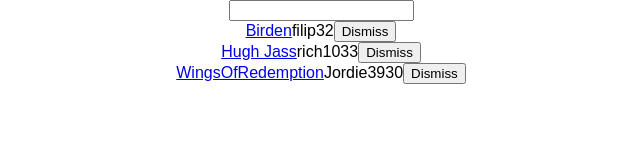
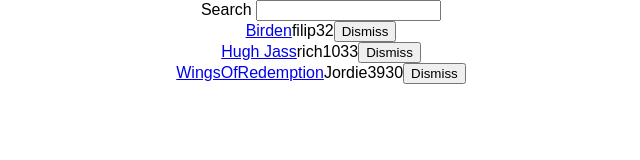
Before and after one commit to jfr1995/reactTut, a React (Create React App) app: page / in a window 1280 px wide. Shown: the top 160 px of the page, without its empty margins (319-959 px from the left). Built offline with nearby package versions, Linux system fonts and the light colour scheme.

Commit message:
button component added

```diff
--- a/src/App.js
+++ b/src/App.js
@@ -70,7 +70,10 @@ class App extends Component {
     const { list, searchTerm } = this.state;
     return (
       <div className="App">
-        <Search value={searchTerm} onChange={this.searchChange} />
+        <Search value={searchTerm} onChange={this.searchChange}>
+          {" "}
+          Search{" "}
+        </Search>
         <Table list={list} onDismiss={this.onDismiss} pattern={searchTerm} />
       </div>
     );
@@ -83,9 +86,10 @@ class Search extends Component {
     super(props);
   }
   render() {
-    const { val, onChange } = this.props;
+    const { val, onChange, children } = this.props;
     return (
       <form>
+        {children}
         <input type="text" value={val} onChange={onChange} />
       </form>
     );
@@ -111,9 +115,7 @@ class Table extends Component {
             <span>{item.author}</span>
             <span>{item.num_of_comments}</span>
             <span>{item.points}</span>
-            <button type="button" onClick={() => onDismiss(item.objectID)}>
-              Dismiss
-            </button>
+            <Button onClick={() => onDismiss(item.objectID)}>Dismiss</Button>
           </div>
         ))}
       </div>
@@ -121,4 +123,18 @@ class Table extends Component {
   }
 }
 
+////////////////////////// BUTTON COMPONENT /////////////////////////
+
+class Button extends React.Component {
+  render() {
+    const { className, onClick, children } = this.props;
+
+    return (
+      <button type="button" onClick={onClick} className={className}>
+        {children}
+      </button>
+    );
+  }
+}
+
 export default App;
```
